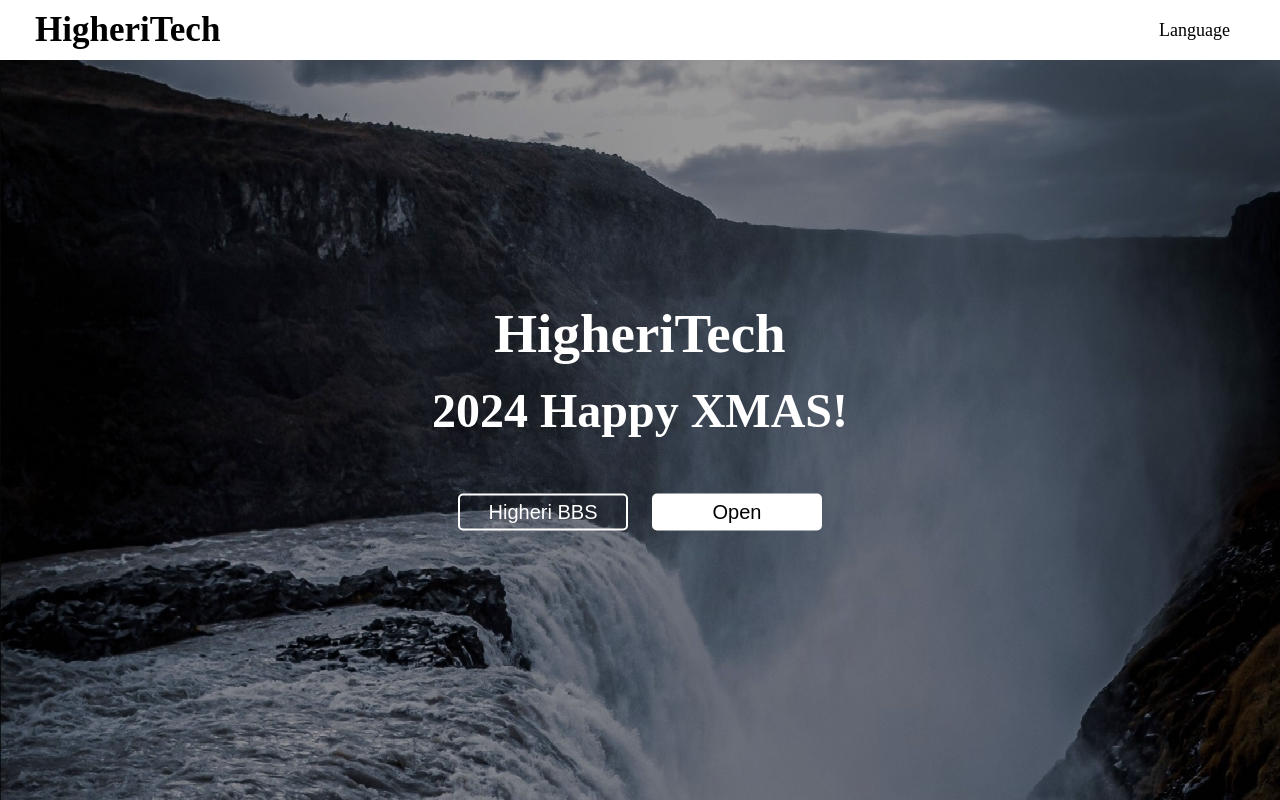
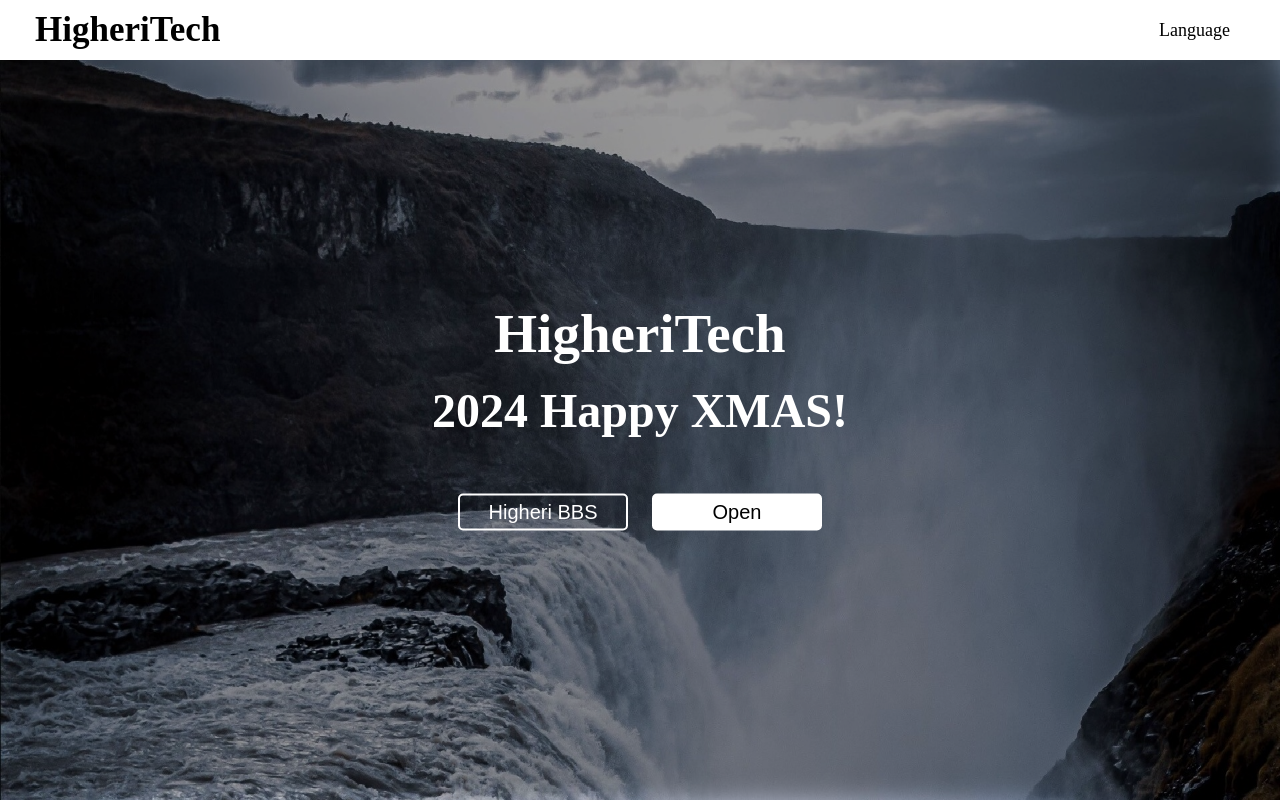
Before and after one commit to HigheriTech/HigheriTech.github.io, a PHP site: page / in a window 1280 px wide. Run offline with PHP 8.4, Linux system fonts and the light colour scheme.

Commit message:
Update index.css

```diff
--- a/index.css
+++ b/index.css
@@ -71,6 +71,7 @@ margin-left: 7px;
     width: 100%;
     height: 100%;
     background: rgba(0, 0, 0, 0.4);
+    filter: blur(12px);
 }
 
 .center{
```
